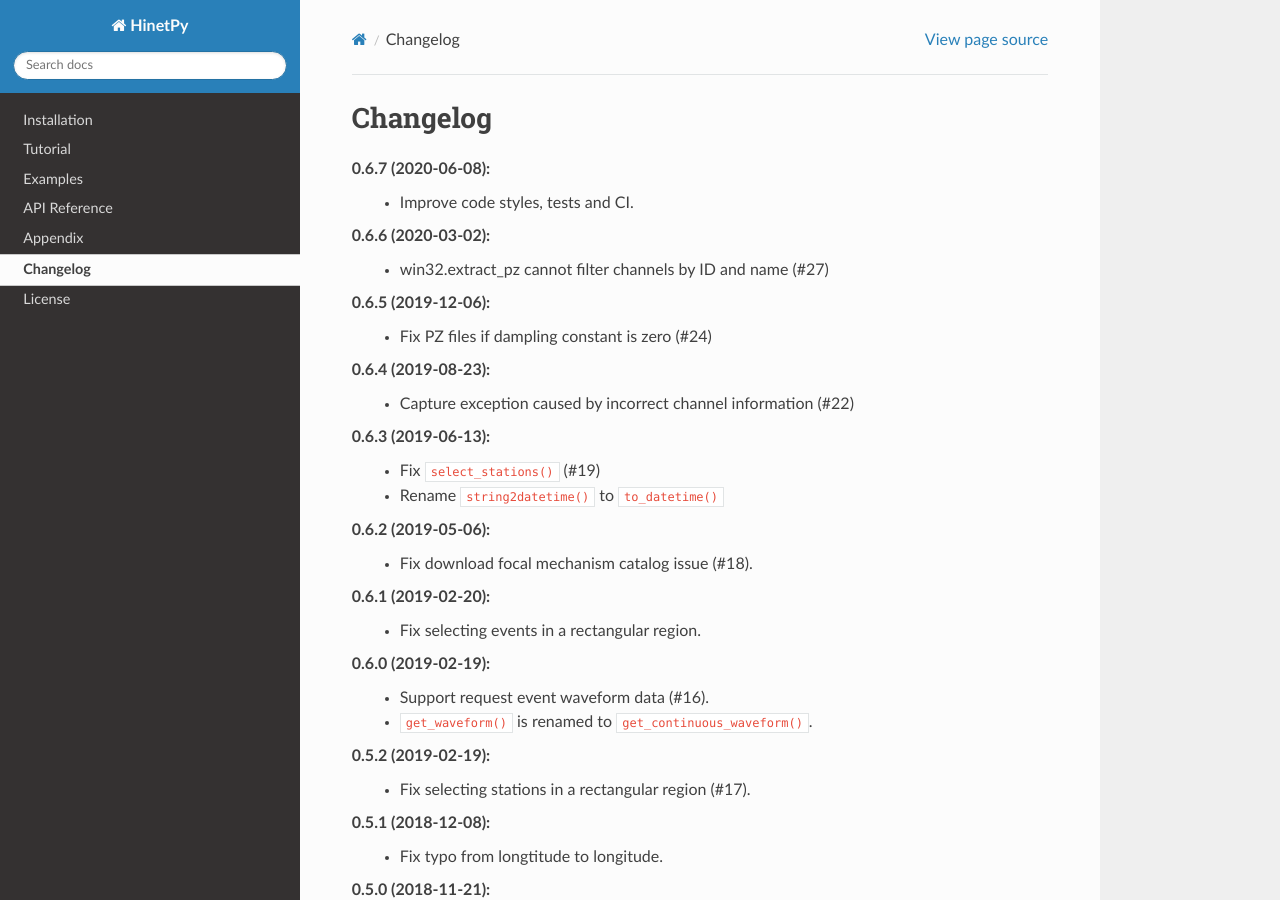
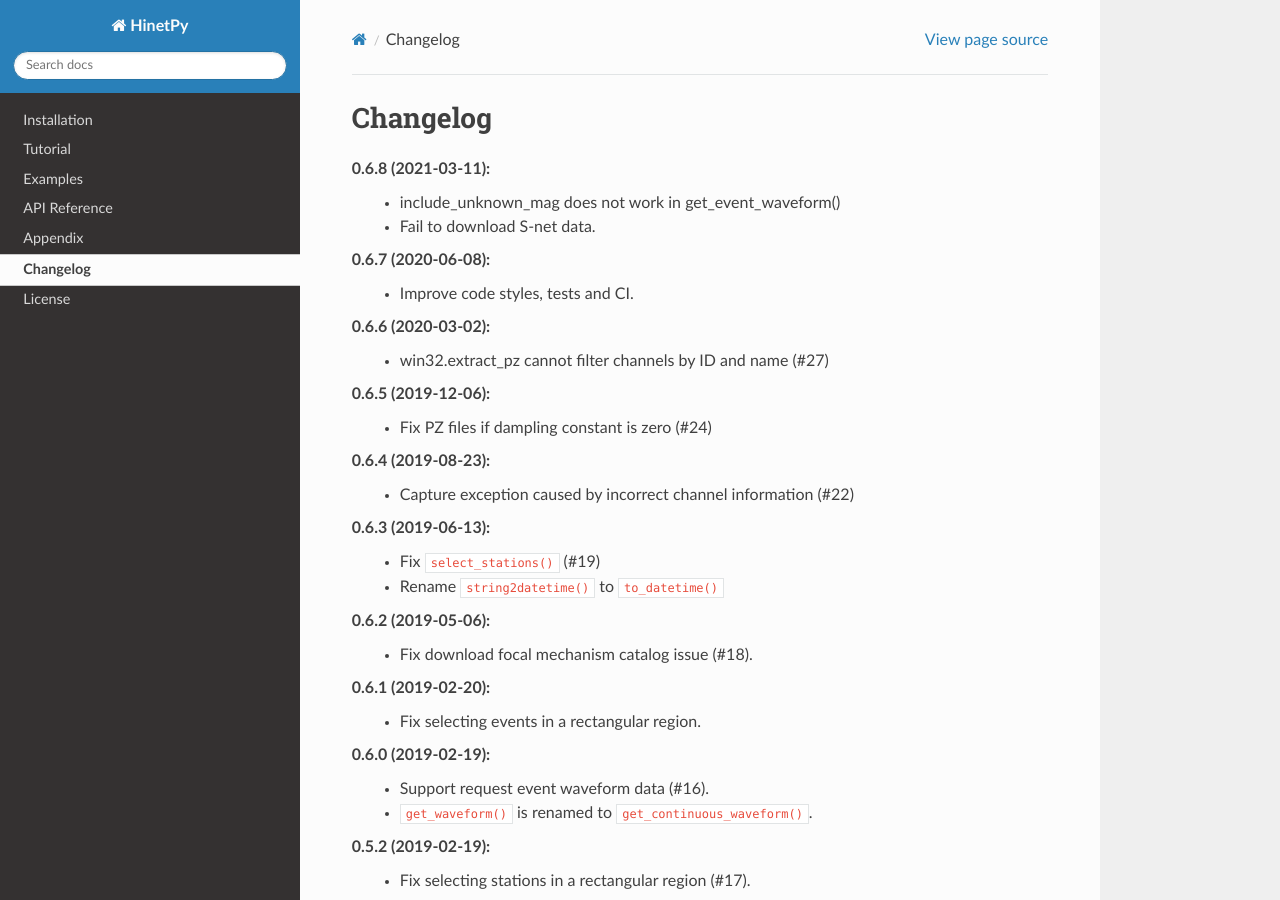
Before and after one commit to seisman/HinetPy, a Sphinx documentation site: the page built from docs/changelog.rst, in a window 1280 px wide and 900 px high. Built offline with Sphinx 7.4.7 and the Read the Docs theme 2.0.0, drawn with Linux system fonts in a browser that asks for light colours.

Commit message:
Update changelog
[skip ci]

```diff
--- a/docs/changelog.rst
+++ b/docs/changelog.rst
@@ -1,5 +1,9 @@
 Changelog
 =========
+
+0.6.8 (2021-03-11):
+  - include_unknown_mag does not work in get_event_waveform()
+  - Fail to download S-net data.
 
 0.6.7 (2020-06-08):
  - Improve code styles, tests and CI.
```
